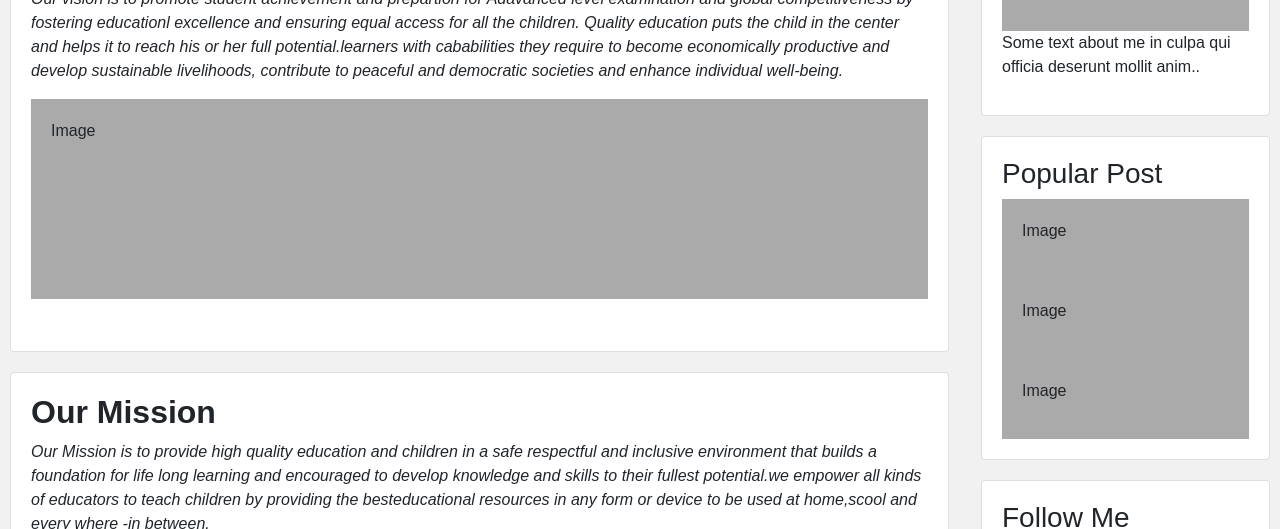
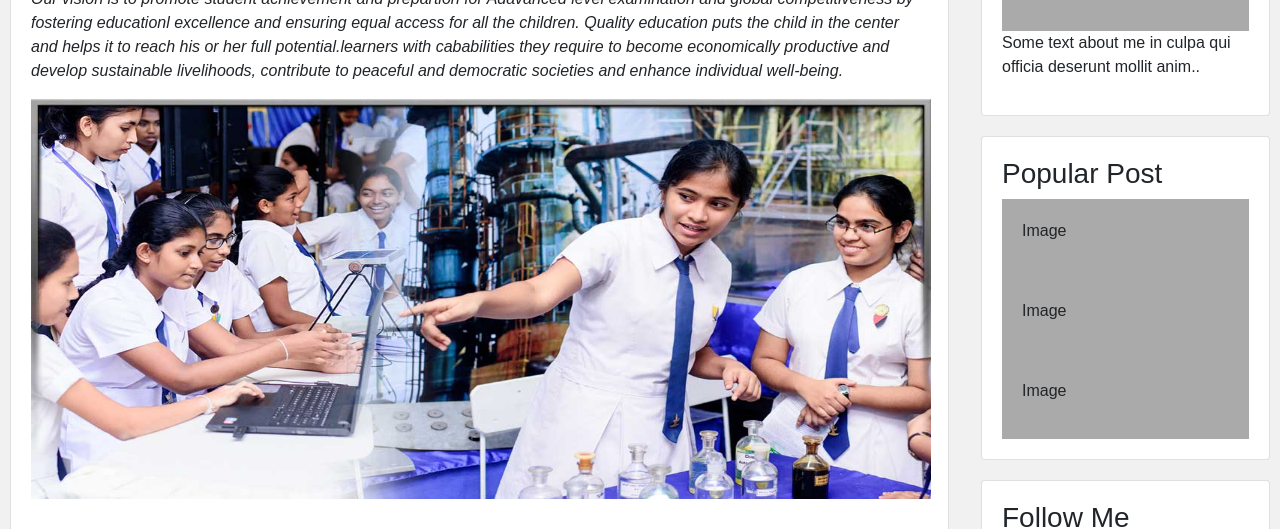
Before and after one commit to tha-rusha/Web-Assignment, a plain HTML site: page about.html in a window 1280 px wide. Shown: the part 423-952 px from the top of the page. Drawn offline with nearby package versions, Linux system fonts and the light colour scheme.

Commit message:
Update about.html
Add image in to the about us page and modify image

```diff
--- a/about.html
+++ b/about.html
@@ -69,7 +69,7 @@
       <h1 style="color: blue;"><strong>About Ceylon Education</strong></h1>
       <h2> <strong> Our Vision </strong></h2>
       <p> <i>Our vision is to promote student achievement and prepartion for Adavanced level examination and global competitiveness by fostering educationl excellence and ensuring equal access for all the children. Quality education puts the child in the center and helps it to reach his or her full potential.learners with cababilities they require to become economically productive and develop sustainable livelihoods, contribute to peaceful and democratic societies and enhance individual well-being.</i></p>
-      <div class="fakeimg" style="height:200px;">Image</div>
+      <image src="image/1110.jpg" alt="students"style="width:900px;height:400px;">
       <p></p>
       <p></p>
     </div>
```
